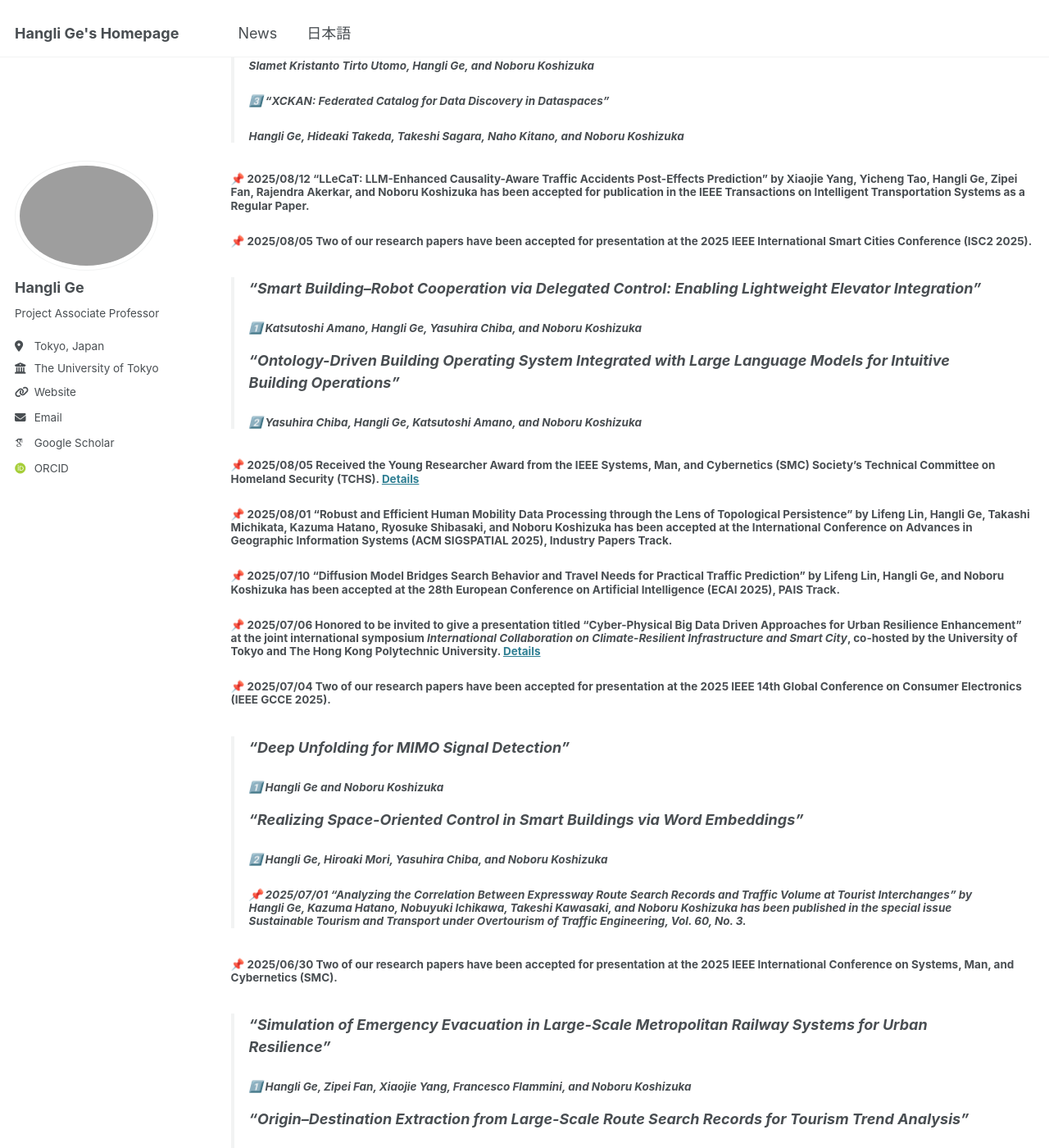
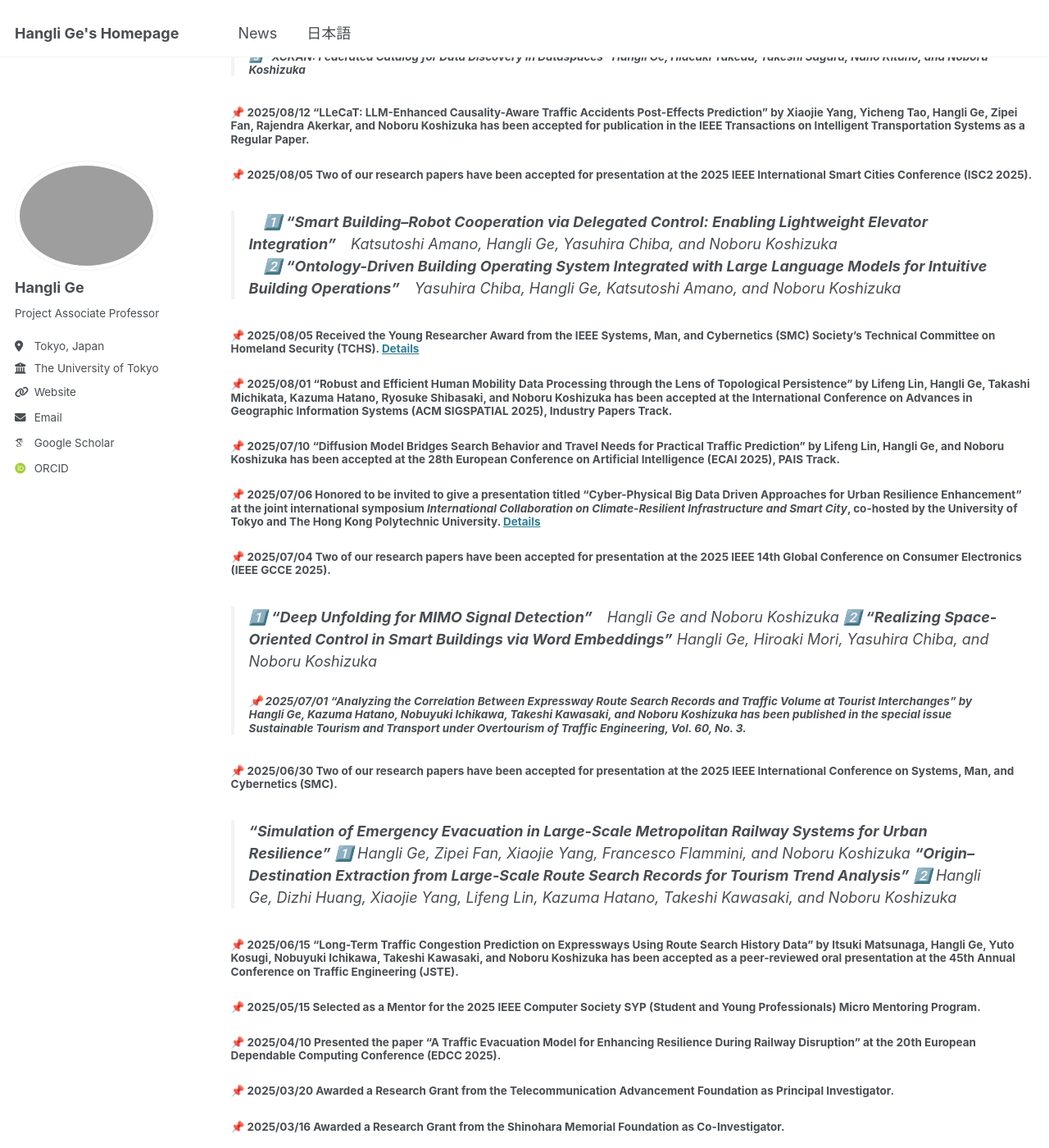
Before and after one commit to christie888/christie888.github.io, a Jekyll site: the page built from _pages/post.md, in a window 1280 px wide and 1400 px high, scrolled down 802 px. Shown: the whole window at 82% size. Built offline with Jekyll 4.4.1, drawn with Linux system fonts in a browser that asks for light colours; some web fonts are replaced.

Commit message:
Update post.md

```diff
--- a/_pages/post.md
+++ b/_pages/post.md
@@ -21,23 +21,15 @@ permalink: post/
 ##### 📌 2025/12/04 Honored and humbled to be elevated to **IEEE Senior Member**. I would like to express my heartfelt thanks to my mentor, colleagues, and friends who have supported and guided me throughout this journey. This milestone inspires me to continue contributing to the community.
 
 ##### 📌 2025/11/06 Three of our research papers have been accepted for presentation at the **2025 IEEE International Conference on Big Data (IEEE BigData 2025)**.
-> ###### 1️⃣ **“Place with Intention: An Empirical Attendance Predictive Study of Expo 2025”**
-> ######  Xiaojie Yang, Dizhi Huang, Hangli Ge, Masahiro Sano, Takeaki Ohdake, Kazuma Hatano, and Noboru Koshizuka
->
-> ###### 2️⃣ **“Leveraging Visitor Mobility and IoT Sensor Networks for Sustainable Waste Management”**
-> ###### Slamet Kristanto Tirto Utomo, Hangli Ge, and Noboru Koshizuka
->
-> ###### 3️⃣ **“XCKAN: Federated Catalog for Data Discovery in Dataspaces”**
-> ###### Hangli Ge, Hideaki Takeda, Takeshi Sagara, Naho Kitano, and Noboru Koshizuka
+> ###### 1️⃣ **“Place with Intention: An Empirical Attendance Predictive Study of Expo 2025”**   Xiaojie Yang, Dizhi Huang, Hangli Ge, Masahiro Sano, Takeaki Ohdake, Kazuma Hatano, and Noboru Koshizuka
+> ###### 2️⃣ **“Leveraging Visitor Mobility and IoT Sensor Networks for Sustainable Waste Management”**  Slamet Kristanto Tirto Utomo, Hangli Ge, and Noboru Koshizuka
+> ###### 3️⃣ **“XCKAN: Federated Catalog for Data Discovery in Dataspaces”**   Hangli Ge, Hideaki Takeda, Takeshi Sagara, Naho Kitano, and Noboru Koshizuka
 
 ##### 📌 2025/08/12 **“LLeCaT: LLM-Enhanced Causality-Aware Traffic Accidents Post-Effects Prediction”** by Xiaojie Yang, Yicheng Tao, Hangli Ge, Zipei Fan, Rajendra Akerkar, and Noboru Koshizuka has been accepted for publication in the **IEEE Transactions on Intelligent Transportation Systems** as a **Regular Paper**.
 
 ##### 📌 2025/08/05 Two of our research papers have been accepted for presentation at the **2025 IEEE International Smart Cities Conference (ISC2 2025)**.
-> **“Smart Building–Robot Cooperation via Delegated Control: Enabling Lightweight Elevator Integration”**
-> ###### 1️⃣ Katsutoshi Amano, Hangli Ge, Yasuhira Chiba, and Noboru Koshizuka
->
-> **“Ontology-Driven Building Operating System Integrated with Large Language Models for Intuitive Building Operations”**
-> ###### 2️⃣ Yasuhira Chiba, Hangli Ge, Katsutoshi Amano, and Noboru Koshizuka
+>　1️⃣ **“Smart Building–Robot Cooperation via Delegated Control: Enabling Lightweight Elevator Integration”**　Katsutoshi Amano, Hangli Ge, Yasuhira Chiba, and Noboru Koshizuka
+>　2️⃣ **“Ontology-Driven Building Operating System Integrated with Large Language Models for Intuitive Building Operations”**　Yasuhira Chiba, Hangli Ge, Katsutoshi Amano, and Noboru Koshizuka
 
 ##### 📌 2025/08/05 Received the **Young Researcher Award** from the IEEE Systems, Man, and Cybernetics (SMC) Society’s Technical Committee on Homeland Security (TCHS). [Details](https://www.ieee-csr.org/awards/#ieee-smc-tchs)
 
@@ -48,18 +40,13 @@ permalink: post/
 ##### 📌 2025/07/06 Honored to be invited to give a presentation titled **“Cyber-Physical Big Data Driven Approaches for Urban Resilience Enhancement”** at the joint international symposium *International Collaboration on Climate-Resilient Infrastructure and Smart City*, co-hosted by the University of Tokyo and The Hong Kong Polytechnic University. [Details](https://hanglige.com/files/20250706Poster_UTokyo.jpg)
 
 ##### 📌 2025/07/04 Two of our research papers have been accepted for presentation at the **2025 IEEE 14th Global Conference on Consumer Electronics (IEEE GCCE 2025)**.
-> **“Deep Unfolding for MIMO Signal Detection”**
-> ###### 1️⃣ Hangli Ge and Noboru Koshizuka
->
-> **“Realizing Space-Oriented Control in Smart Buildings via Word Embeddings”**
-> ###### 2️⃣ Hangli Ge, Hiroaki Mori, Yasuhira Chiba, and Noboru Koshizuka
+> 1️⃣ **“Deep Unfolding for MIMO Signal Detection”**　Hangli Ge and Noboru Koshizuka
+> 2️⃣ **“Realizing Space-Oriented Control in Smart Buildings via Word Embeddings”**  Hangli Ge, Hiroaki Mori, Yasuhira Chiba, and Noboru Koshizuka
 ##### 📌 2025/07/01 **“Analyzing the Correlation Between Expressway Route Search Records and Traffic Volume at Tourist Interchanges”** by Hangli Ge, Kazuma Hatano, Nobuyuki Ichikawa, Takeshi Kawasaki, and Noboru Koshizuka has been published in the special issue *Sustainable Tourism and Transport under Overtourism* of **Traffic Engineering**, Vol. 60, No. 3.
 
 ##### 📌 2025/06/30 Two of our research papers have been accepted for presentation at the **2025 IEEE International Conference on Systems, Man, and Cybernetics (SMC)**.
-> **“Simulation of Emergency Evacuation in Large-Scale Metropolitan Railway Systems for Urban Resilience”**
-> ###### 1️⃣ Hangli Ge, Zipei Fan, Xiaojie Yang, Francesco Flammini, and Noboru Koshizuka
-> **“Origin–Destination Extraction from Large-Scale Route Search Records for Tourism Trend Analysis”**
-> ###### 2️⃣ Hangli Ge, Dizhi Huang, Xiaojie Yang, Lifeng Lin, Kazuma Hatano, Takeshi Kawasaki, and Noboru Koshizuka
+> **“Simulation of Emergency Evacuation in Large-Scale Metropolitan Railway Systems for Urban Resilience”** 1️⃣ Hangli Ge, Zipei Fan, Xiaojie Yang, Francesco Flammini, and Noboru Koshizuka
+> **“Origin–Destination Extraction from Large-Scale Route Search Records for Tourism Trend Analysis”**  2️⃣ Hangli Ge, Dizhi Huang, Xiaojie Yang, Lifeng Lin, Kazuma Hatano, Takeshi Kawasaki, and Noboru Koshizuka
 
 ##### 📌 2025/06/15 **“Long-Term Traffic Congestion Prediction on Expressways Using Route Search History Data”** by Itsuki Matsunaga, Hangli Ge, Yuto Kosugi, Nobuyuki Ichikawa, Takeshi Kawasaki, and Noboru Koshizuka has been accepted as a peer-reviewed oral presentation at the **45th Annual Conference on Traffic Engineering (JSTE)**.
 
```
